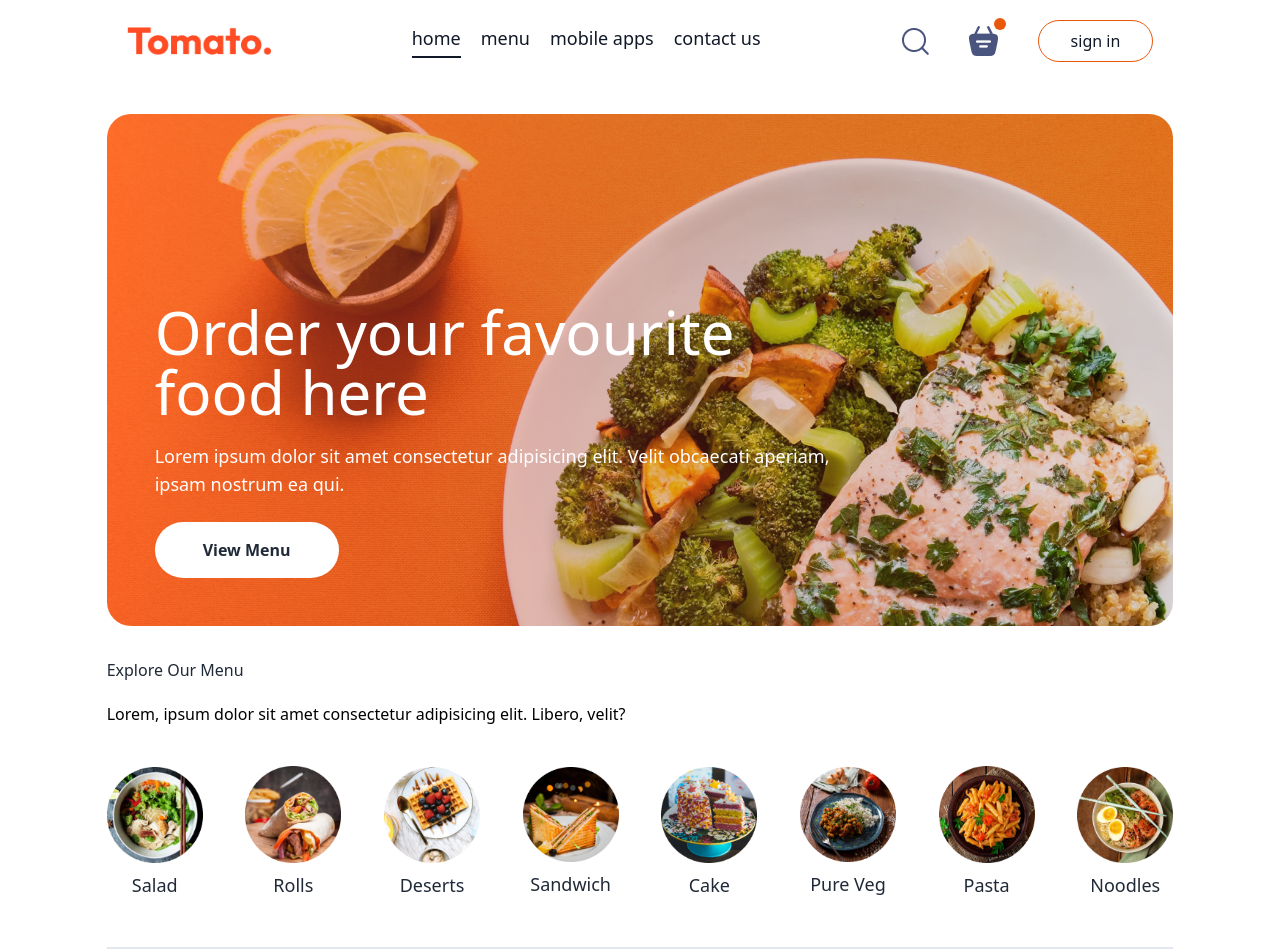
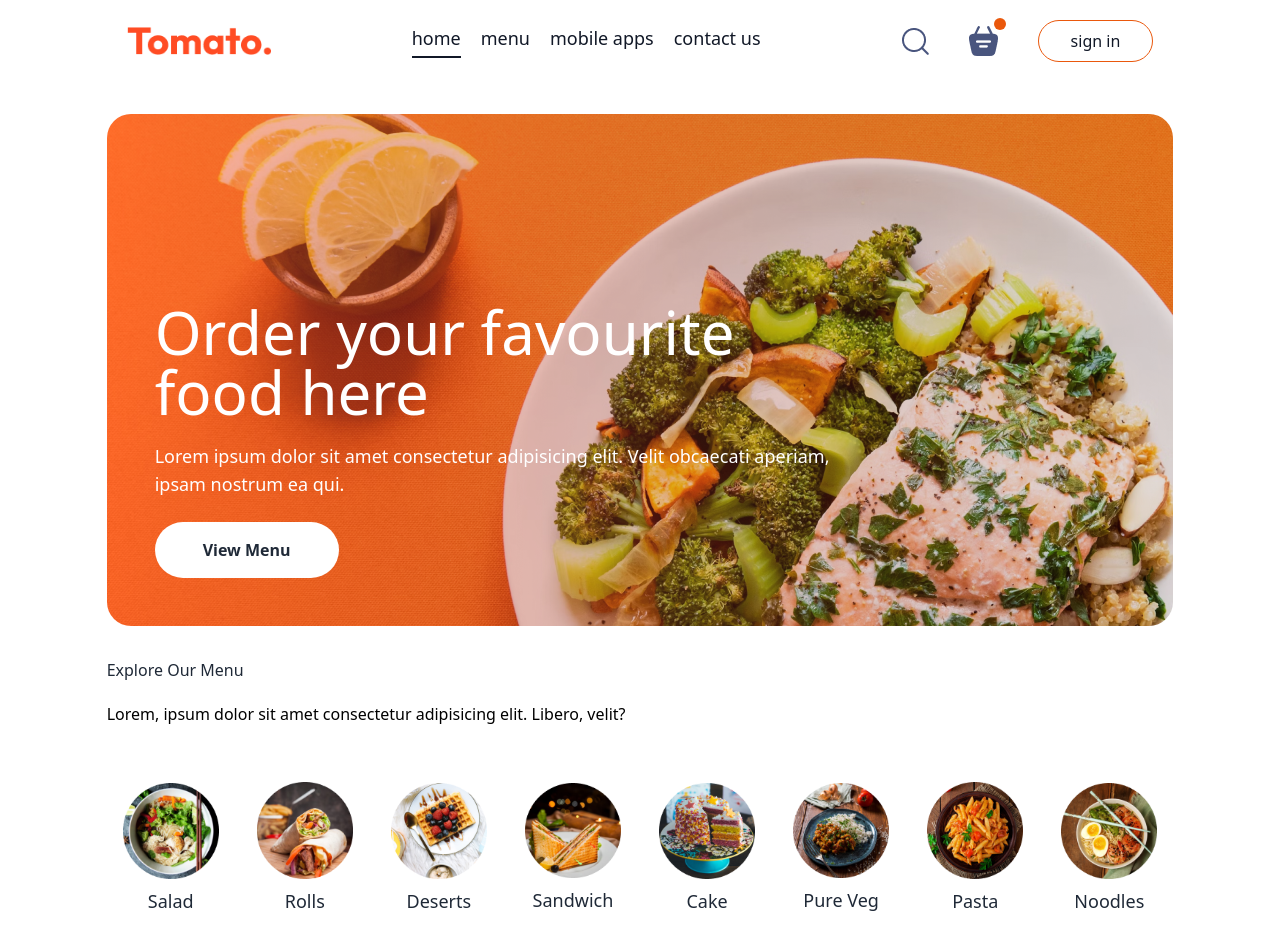
Before and after one commit to 1CL0UD/food-delivery-frontend, a React app: page / in a window 1280 px wide. Shown: the top 952 px of the page. Built offline with nearby package versions, Linux system fonts and the light colour scheme; the HTML template or start-up script is replaced by a standard one.

Commit message:
added hover

```diff
--- a/src/components/ExploreMenu.tsx
+++ b/src/components/ExploreMenu.tsx
@@ -12,13 +12,13 @@ const ExploreMenu = ({ category, setCategory }: Props) => {
       <p className="explore-menu-desc max-w-full md:max-w-[50] lg:max-w-[60%]">
         Lorem, ipsum dolor sit amet consectetur adipisicing elit. Libero, velit?
       </p>
-      <div className="explore-menu-list flex justify-between items-center gap-8 text-center my-5 mx-0 overflow-x-scroll no-scrollbar">
+      <div className="explore-menu-list flex justify-between items-center gap-8 text-center p-4 my-5 mx-0 overflow-x-scroll no-scrollbar">
         {menu_list.map((item, index) => {
           return (
             <div
               onClick={() => setCategory(item.menu_name)}
               key={index}
-              className="explore-menu-list-item"
+              className="explore-menu-list-item hover:scale-105"
             >
               <img
                 src={item.menu_image}
--- a/src/components/FoodItem.tsx
+++ b/src/components/FoodItem.tsx
@@ -14,7 +14,7 @@ const FoodItem = ({ item }: Props) => {
     StoreContext
   ) as ContextValue;
   return (
-    <div className="food-item w-full m-auto rounded-2xl shadow-lg animate-fadein ">
+    <div className="food-item hover:scale-105 w-full m-auto rounded-2xl shadow-lg animate-fadein ">
       <div className="food-item-img-container relative">
         <img
           className="food-item-image rounded-t-2xl w-full"
```
